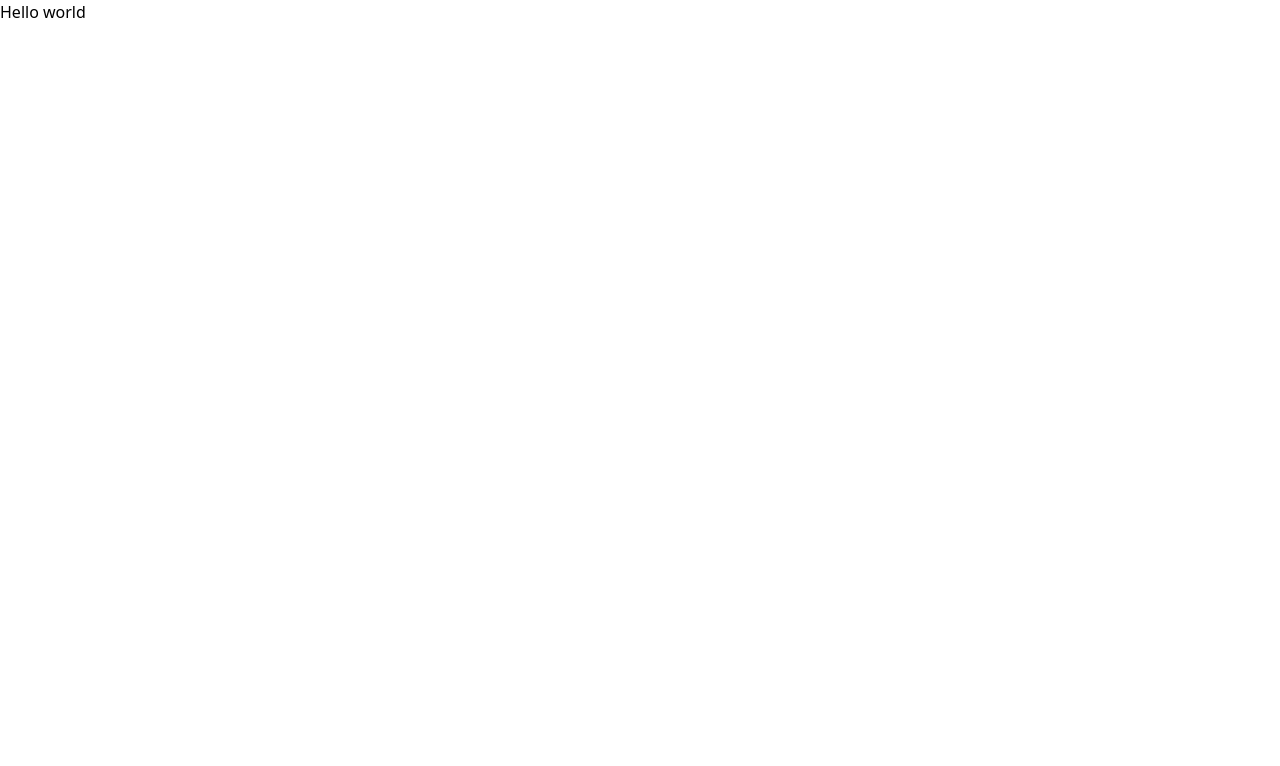
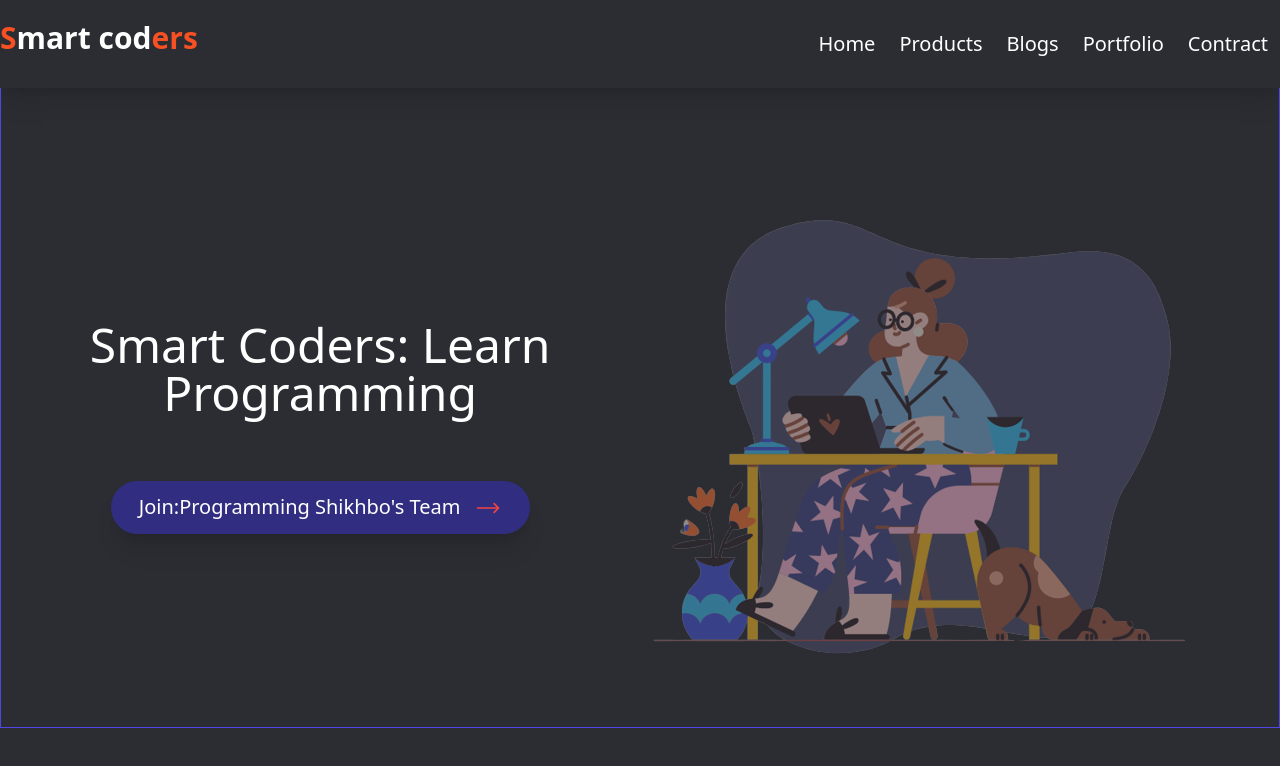
Before and after one commit to mdzuwelrana/First_Tailwind-project, a website built with Vite: page index.html in a window 1280 px wide. Built offline with nearby package versions, Linux system fonts and the light colour scheme.

Commit message:
create navbar and hero section

```diff
--- a/index.html
+++ b/index.html
@@ -8,9 +8,37 @@
     <!-- css link -->
     <link rel="stylesheet" href="css/main.css">
 </head>
-<body>
+<body class="bg-[#2B2D33]">
 
-    <h1>Hello world</h1>
+  <nav class="bg-[#2B2D33] shadow-xl">
+    <div class="container mx-auto">
+        <div class="sm:flex justify-between items-center py-5">
+            <div class="text-center mb-3">
+                <a href="#" class="text-white text-xl sm:text-3xl font-bold "> <span class="text-[#F65023]">S</span>mart cod<span class="text-[#F65023]">ers</span> </a>
+            </div>
+            <ul class="sm:flex text-xl text-white text-center border-t sm:border-none">
+                <li class="mt-4 sm:mt-0"> <a href="#" class="p-3 hover:text-[#F65023]"> Home </a></li>
+                <li> <a href="#" class="p-3 hover:text-[#F65023]"> Products </a></li>
+                <li> <a href="#" class="p-3 hover:text-[#F65023]"> Blogs </a></li>
+                <li> <a href="#" class="p-3 hover:text-[#F65023]"> Portfolio </a></li>
+                <li> <a href="#" class="p-3 hover:text-[#F65023]"> Contract </a></li>
+            </ul>
+        </div>
+    </div>
+  </nav>
+
+  <header>
+    <div class="container mx-auto border border-indigo-600 border-t-0 sm:flex justify-around items-center text-white text-center h-[80vh] px-10 pt-10">
+        <div >
+            <h1 class="text-2xl sm:text-5xl mb-5 sm:mb-16"> Smart Coders: Learn <br> Programming </h1>
+            <button class="bg-indigo-900 px-7 py-3 rounded-full text-xl shadow-xl hover:bg-indigo-950">Join:Programming Shikhbo's Team <svg class="w-7 inline-block text-red-500 ml-2 animate-ping" xmlns="http://www.w3.org/2000/svg" fill="none" viewBox="0 0 24 24" stroke-width="1.5" stroke="currentColor" class="w-6 h-6">
+                <path stroke-linecap="round" stroke-linejoin="round" d="M17.25 8.25L21 12m0 0l-3.75 3.75M21 12H3" /></svg></button>
+        </div>
+        <div>
+            <img class="animate-pulse" src="images/hero-img.png" alt="">
+        </div>
+    </div>
+  </header>
 
 
 </body>
```
Also changed, not shown: images/hero-img.png (added).
